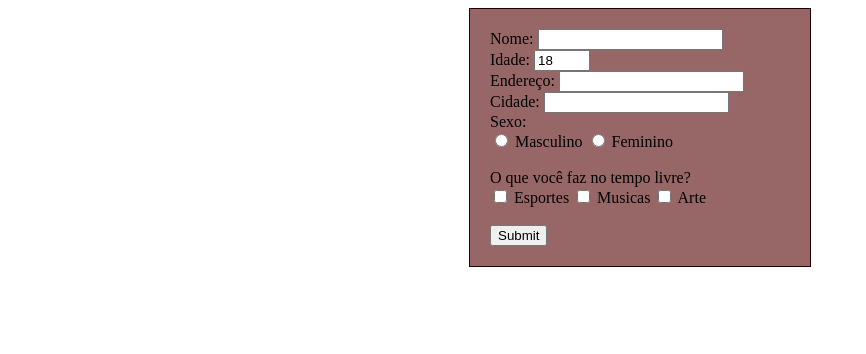
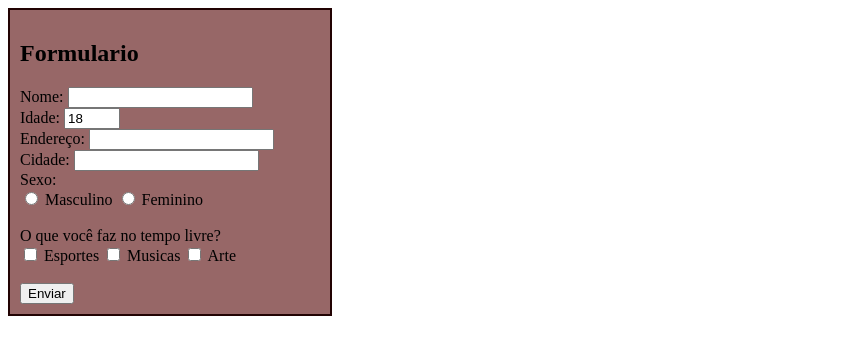
Before and after one commit to luannis/atividade-de-formulario, a plain HTML site: page index.html in a window 1280 px wide. Shown: the whole page, without its empty margins (0-866 px from the left). Drawn offline with Linux system fonts and the light colour scheme.

Commit message:
atividade

```diff
--- a/estilo.css
+++ b/estilo.css
@@ -1,7 +1,7 @@
 .formulario-container {
-    border: 1px solid #220303; /* Borda da caixa */
-    padding: 20px; /* Espaçamento interno */
+    border: 2px solid #220303; /* Borda da caixa */
+    padding: 10px 10px; /* Espaçamento interno */
     width: 300px; /* Largura da caixa */
-    margin: 0 auto; /* Centraliza a caixa horizontalmente */
+    margin:0; /* Centraliza a caixa horizontalmente */
     background-color: #976767; /* Cor de fundo da caixa */
 }
--- a/index.html
+++ b/index.html
@@ -11,6 +11,7 @@
 <body>
 
     <div class="formulario-container">
+        <h2>Formulario</h2>
         <form>
             <label>Nome:</label> <!--Criar caixa de texto-->
             <input type="texto" name="nome" maxlength="20" required><br> <!--Assunto da caixa-->
@@ -31,14 +32,15 @@
             <!--radio= selecionar uma unica opção-->
             <input type="radio" name="sexo" value="feminino" required> Feminino <br>
             <br>
-            <label>O que você faz no tempo livre?</label><br> <!--Checkbox= selecione uma ou mais opções. -->
-            <input type="checkbox" name="interrese" value="esportes"> Esportes
-            <input type="checkbox" name="interrese" value="musicas"> Musicas
-            <input type="checkbox" name="interrese" value="arte"> Arte <br>
-            <br>
+
+                <label>O que você faz no tempo livre?</label><br> <!--Checkbox= selecione uma ou mais opções. -->
+                <input type="checkbox" name="interrese" value="esportes"> Esportes
+                <input type="checkbox" name="interrese" value="musicas"> Musicas
+                <input type="checkbox" name="interrese" value="arte"> Arte <br>
+                <br>
 
 
-            <input type="submit" name="cidade" maxlength="45" required><br>
+                <input type="submit" value="Enviar" required><br>
 
         </form>
     </div>
```
